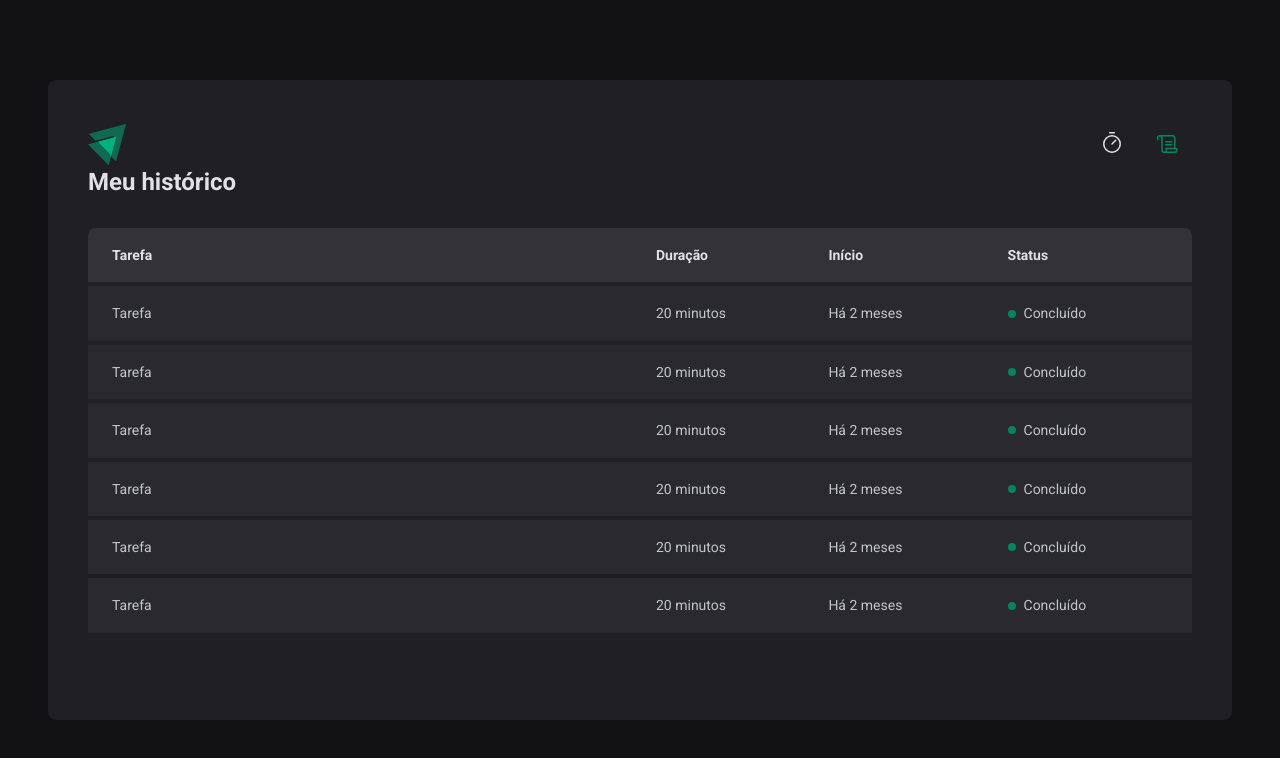
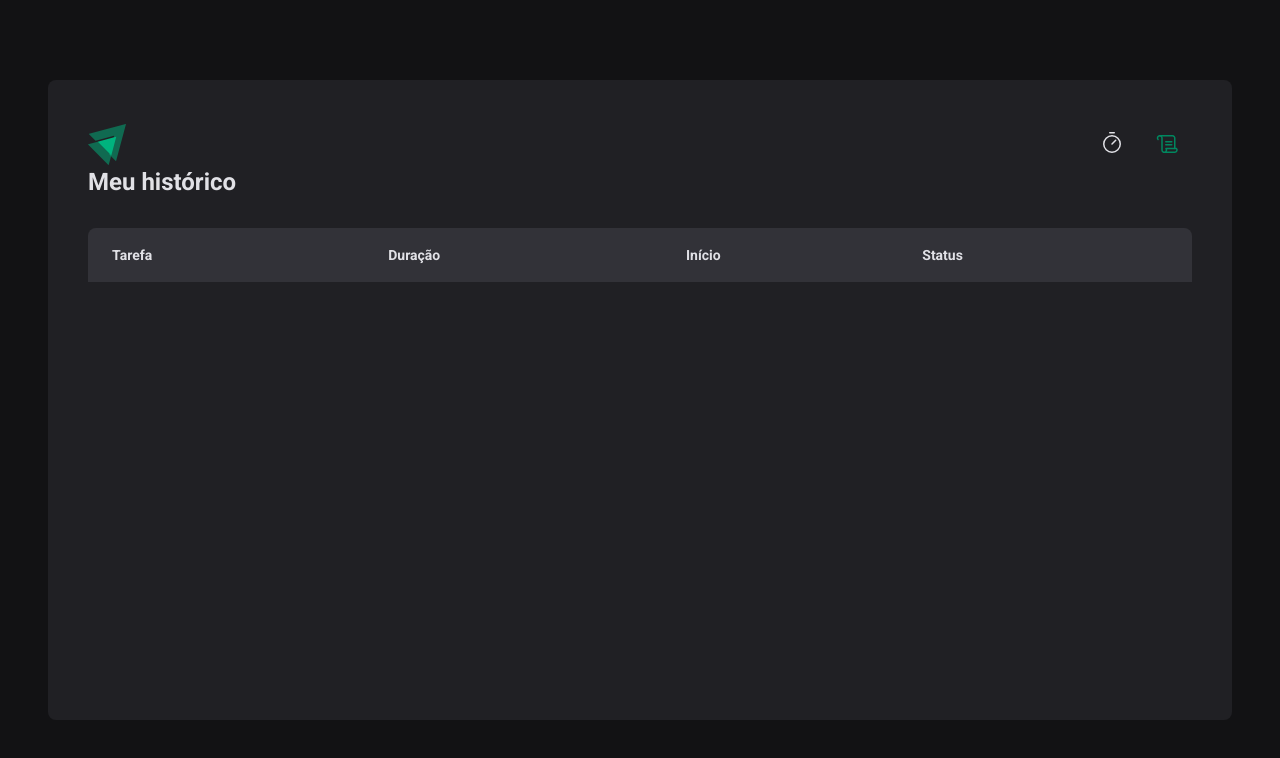
Before and after one commit to thiagolbf/timer, a React (Vite) app: page /history in a window 1280 px wide. Shown: the top 758 px of the page. Built offline with nearby package versions, Linux system fonts and the light colour scheme.

Commit message:
format date

```diff
--- a/src/contexts/CyclesContext.tsx
+++ b/src/contexts/CyclesContext.tsx
@@ -49,7 +49,7 @@
     setCycles((state) =>
       state.map((cycle) => {
         if (cycle.id === activeCycleId) {
-          return { ...cycle, interruptedDate: new Date() };
+          return { ...cycle, finishedDate: new Date() };
         } else {
           return cycle;
         }
@@ -78,7 +78,7 @@
     setCycles((state) =>
       state.map((cycle) => {
         if (cycle.id === activeCycleId) {
-          return { ...cycle, finishedDate: new Date() };
+          return { ...cycle, interruptedDate: new Date() };
         } else {
           return cycle;
         }
--- a/src/pages/History/index.tsx
+++ b/src/pages/History/index.tsx
@@ -2,6 +2,10 @@
 
 import { useContext } from "react";
 import { CyclesContext } from "../../contexts/CyclesContext";
+
+import { formatDistanceToNow } from "date-fns";
+import ptBr from "date-fns/locale/pt-BR";
+import { ptBR } from "date-fns/locale";
 
 export const History = () => {
   const { cycles } = useContext(CyclesContext);
@@ -21,54 +25,34 @@
             </tr>
           </thead>
           <tbody>
-            <tr>
-              <td>Tarefa</td>
-              <td>20 minutos</td>
-              <td>Há 2 meses</td>
-              <td>
-                <Status statusColor="green">Concluído</Status>
-              </td>
-            </tr>
-            <tr>
-              <td>Tarefa</td>
-              <td>20 minutos</td>
-              <td>Há 2 meses</td>
-              <td>
-                <Status statusColor="green">Concluído</Status>
-              </td>
-            </tr>
-            <tr>
-              <td>Tarefa</td>
-              <td>20 minutos</td>
-              <td>Há 2 meses</td>
-              <td>
-                <Status statusColor="green">Concluído</Status>
-              </td>
-            </tr>
-            <tr>
-              <td>Tarefa</td>
-              <td>20 minutos</td>
-              <td>Há 2 meses</td>
-              <td>
-                <Status statusColor="green">Concluído</Status>
-              </td>
-            </tr>
-            <tr>
-              <td>Tarefa</td>
-              <td>20 minutos</td>
-              <td>Há 2 meses</td>
-              <td>
-                <Status statusColor="green">Concluído</Status>
-              </td>
-            </tr>
-            <tr>
-              <td>Tarefa</td>
-              <td>20 minutos</td>
-              <td>Há 2 meses</td>
-              <td>
-                <Status statusColor="green">Concluído</Status>
-              </td>
-            </tr>
+            {cycles.map((cycle) => {
+              return (
+                <tr key={cycle.id}>
+                  <td>{cycle.task}</td>
+                  <td>{cycle.minutesAmount} minutos</td>
+                  {/* <td>{cycle.startDate.toDateString()}</td> */}
+                  <td>
+                    {formatDistanceToNow(cycle.startDate, {
+                      addSuffix: true,
+                      locale: ptBR,
+                    })}
+                  </td>
+                  <td>
+                    {cycle.finishedDate && (
+                      <Status statusColor="green">Concluído</Status>
+                    )}
+
+                    {cycle.interruptedDate && (
+                      <Status statusColor="red">Interrompido</Status>
+                    )}
+
+                    {!cycle.finishedDate && !cycle.interruptedDate && (
+                      <Status statusColor="yellow">Em andamento</Status>
+                    )}
+                  </td>
+                </tr>
+              );
+            })}
           </tbody>
         </table>
       </HistoryList>
```
